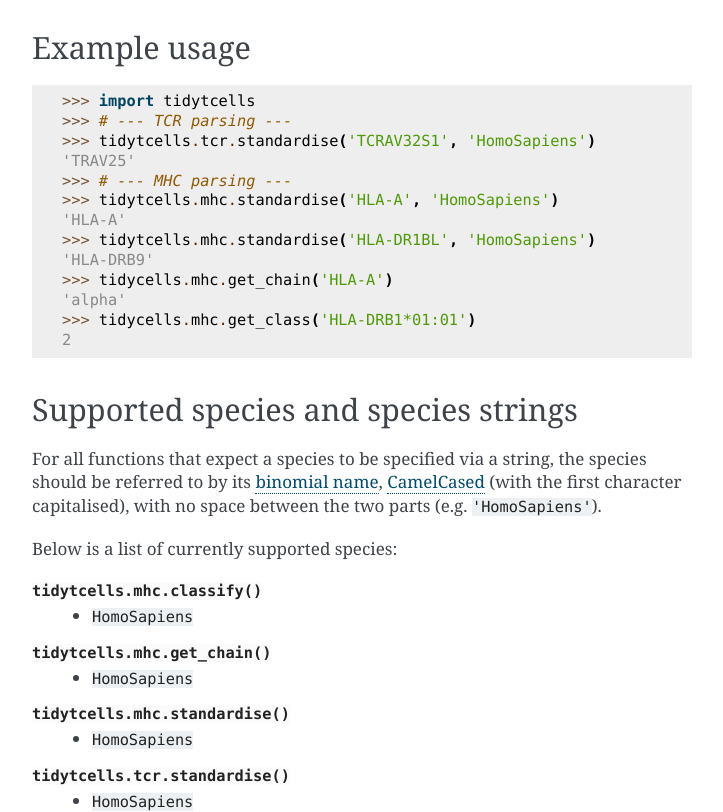
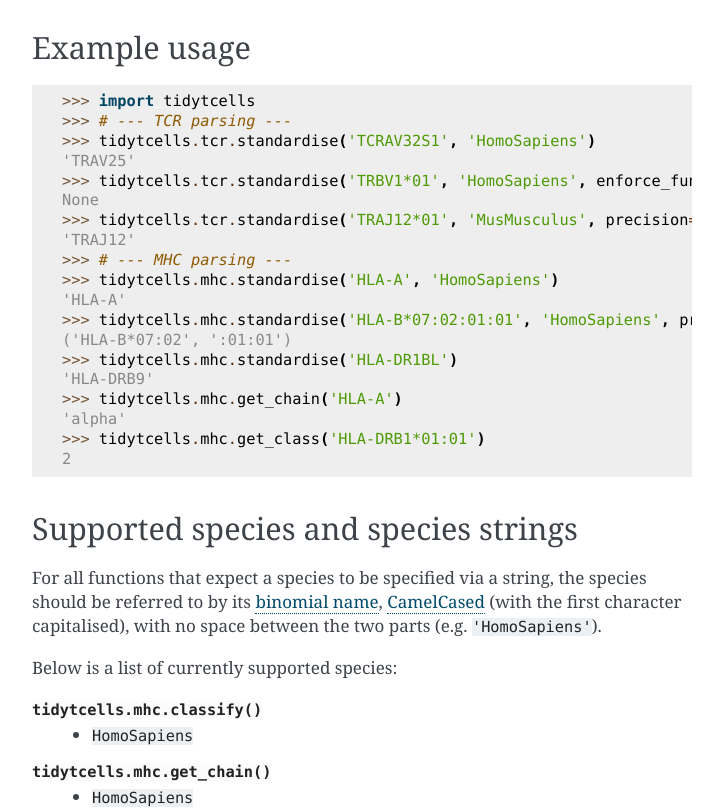
Before and after one commit to yutanagano/tidytcells, a Sphinx documentation site: the page built from docs/usage.rst, in a window 1280 px wide and 900 px high, scrolled down 800 px, cut to the strip 88-900 px from the top of the window. Shown: the whole strip, without its empty margins (388-1111 px from the left). Built offline with Sphinx 7.4.7, drawn with Linux system fonts in a browser that asks for light colours.

Commit message:
Improve docs

```diff
--- a/docs/usage.rst
+++ b/docs/usage.rst
@@ -32,14 +32,20 @@ Example usage
 >>> # --- TCR parsing ---
 >>> tidytcells.tcr.standardise('TCRAV32S1', 'HomoSapiens')
 'TRAV25'
+>>> tidytcells.tcr.standardise('TRBV1*01', 'HomoSapiens', enforce_functional=True)
+None
+>>> tidytcells.tcr.standardise('TRAJ12*01', 'MusMusculus', precision='gene')
+'TRAJ12'
 >>> # --- MHC parsing ---
 >>> tidytcells.mhc.standardise('HLA-A', 'HomoSapiens')
 'HLA-A'
->>> tidytcells.mhc.standardise('HLA-DR1BL', 'HomoSapiens')
+>>> tidytcells.mhc.standardise('HLA-B*07:02:01:01', 'HomoSapiens', precision='protein')
+('HLA-B*07:02', ':01:01')
+>>> tidytcells.mhc.standardise('HLA-DR1BL')
 'HLA-DRB9'
->>> tidycells.mhc.get_chain('HLA-A')
+>>> tidytcells.mhc.get_chain('HLA-A')
 'alpha'
->>> tidycells.mhc.get_class('HLA-DRB1*01:01')
+>>> tidytcells.mhc.get_class('HLA-DRB1*01:01')
 2
 
 .. _supported_species:
```
